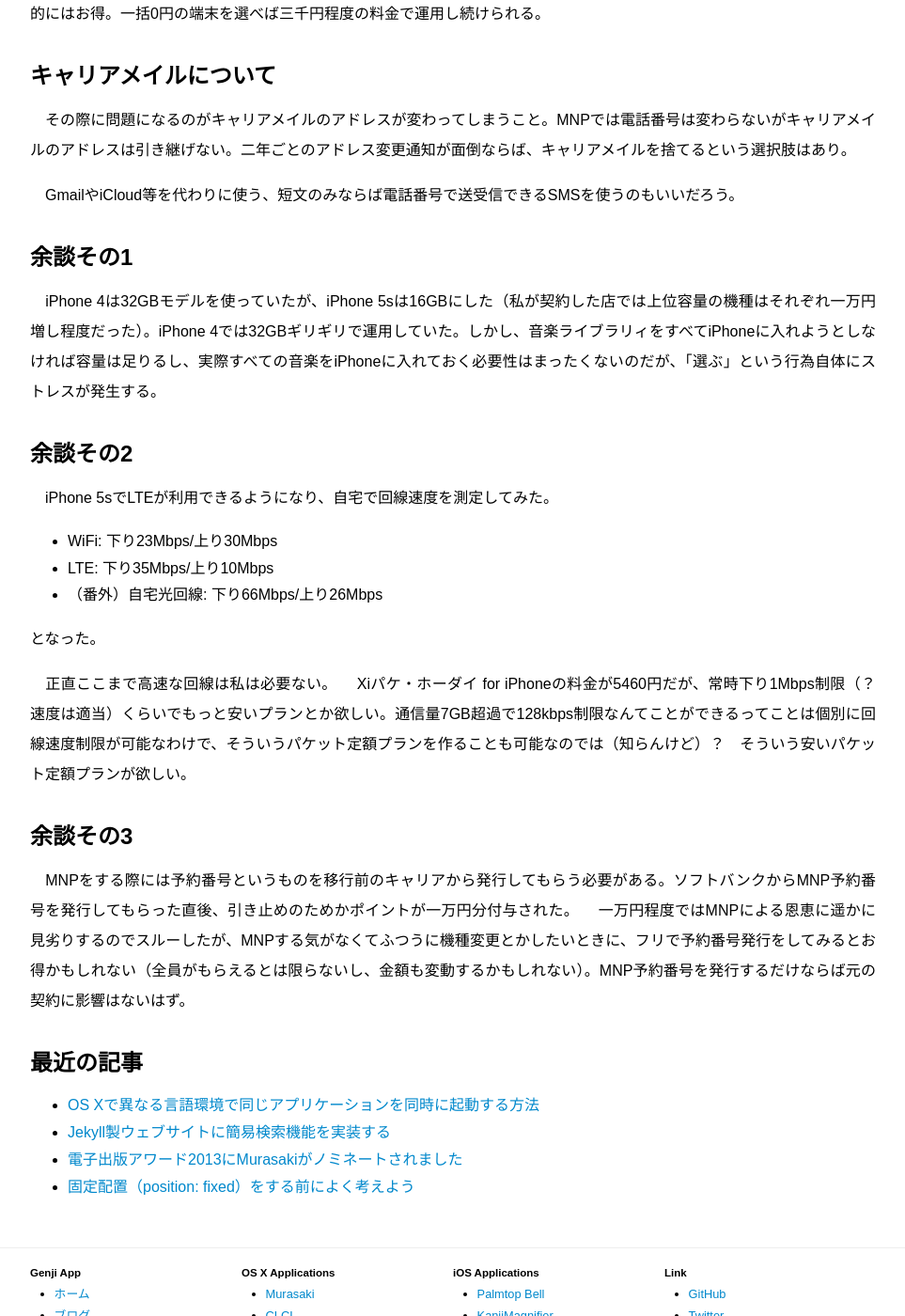
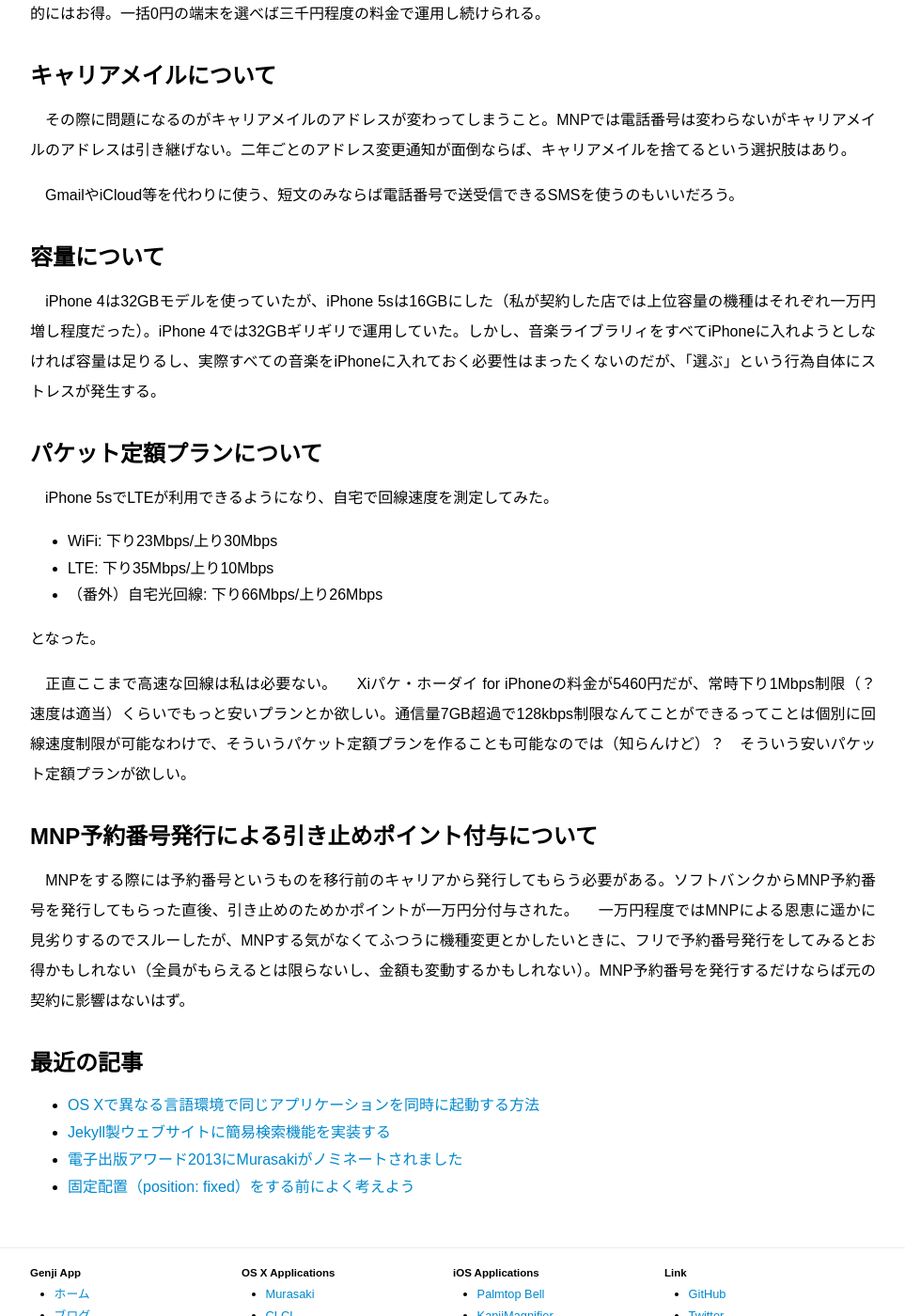
Before and after one commit to GenjiApp/genjiapp.github.io, a Jekyll site: the page built from _posts/2014-02-17-mnp-to-docomo.md, in a window 1280 px wide and 1400 px high, scrolled down 458 px. Shown: the whole window at 94% size, without its empty margins (158-1121 px from the left). Built offline with Jekyll 4.4.1, drawn with Linux system fonts in a browser that asks for light colours; Markdown is read by kramdown in place of the engine named in the settings.

Commit message:
edit post '2014-02-17-mnp-to-docomo'

```diff
--- a/_posts/2014-02-17-mnp-to-docomo.md
+++ b/_posts/2014-02-17-mnp-to-docomo.md
@@ -15,11 +15,11 @@ tags: misc
 
 　GmailやiCloud等を代わりに使う、短文のみならば電話番号で送受信できるSMSを使うのもいいだろう。
 
-## 余談その1
+## 容量について
 
 　iPhone 4は32GBモデルを使っていたが、iPhone 5sは16GBにした（私が契約した店では上位容量の機種はそれぞれ一万円増し程度だった）。iPhone 4では32GBギリギリで運用していた。しかし、音楽ライブラリィをすべてiPhoneに入れようとしなければ容量は足りるし、実際すべての音楽をiPhoneに入れておく必要性はまったくないのだが、「選ぶ」という行為自体にストレスが発生する。
 
-## 余談その2
+## パケット定額プランについて
 
 　iPhone 5sでLTEが利用できるようになり、自宅で回線速度を測定してみた。
 
@@ -32,7 +32,7 @@ tags: misc
 　正直ここまで高速な回線は私は必要ない。
 　Xiパケ・ホーダイ for iPhoneの料金が5460円だが、常時下り1Mbps制限（？　速度は適当）くらいでもっと安いプランとか欲しい。通信量7GB超過で128kbps制限なんてことができるってことは個別に回線速度制限が可能なわけで、そういうパケット定額プランを作ることも可能なのでは（知らんけど）？　そういう安いパケット定額プランが欲しい。
 
-## 余談その3
+## MNP予約番号発行による引き止めポイント付与について
 
 　MNPをする際には予約番号というものを移行前のキャリアから発行してもらう必要がある。ソフトバンクからMNP予約番号を発行してもらった直後、引き止めのためかポイントが一万円分付与された。
 　一万円程度ではMNPによる恩恵に遥かに見劣りするのでスルーしたが、MNPする気がなくてふつうに機種変更とかしたいときに、フリで予約番号発行をしてみるとお得かもしれない（全員がもらえるとは限らないし、金額も変動するかもしれない）。MNP予約番号を発行するだけならば元の契約に影響はないはず。
```
